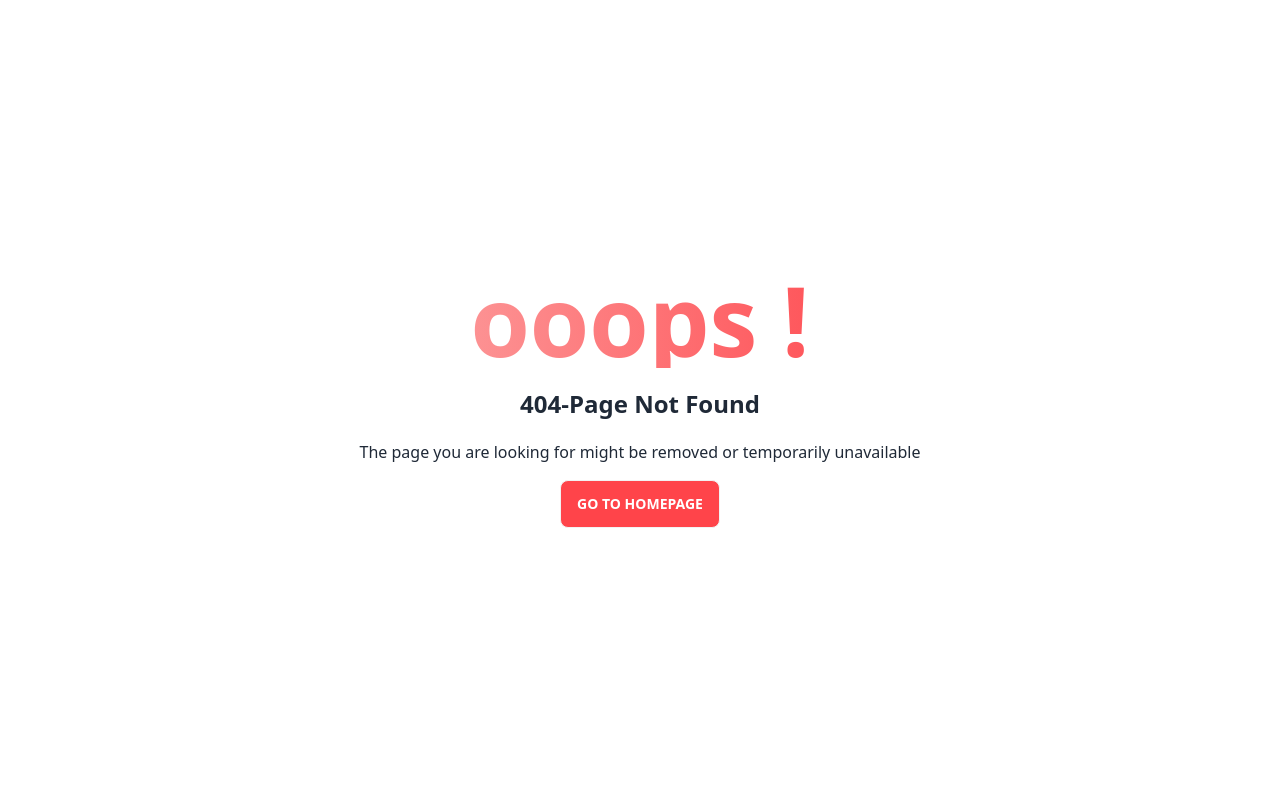
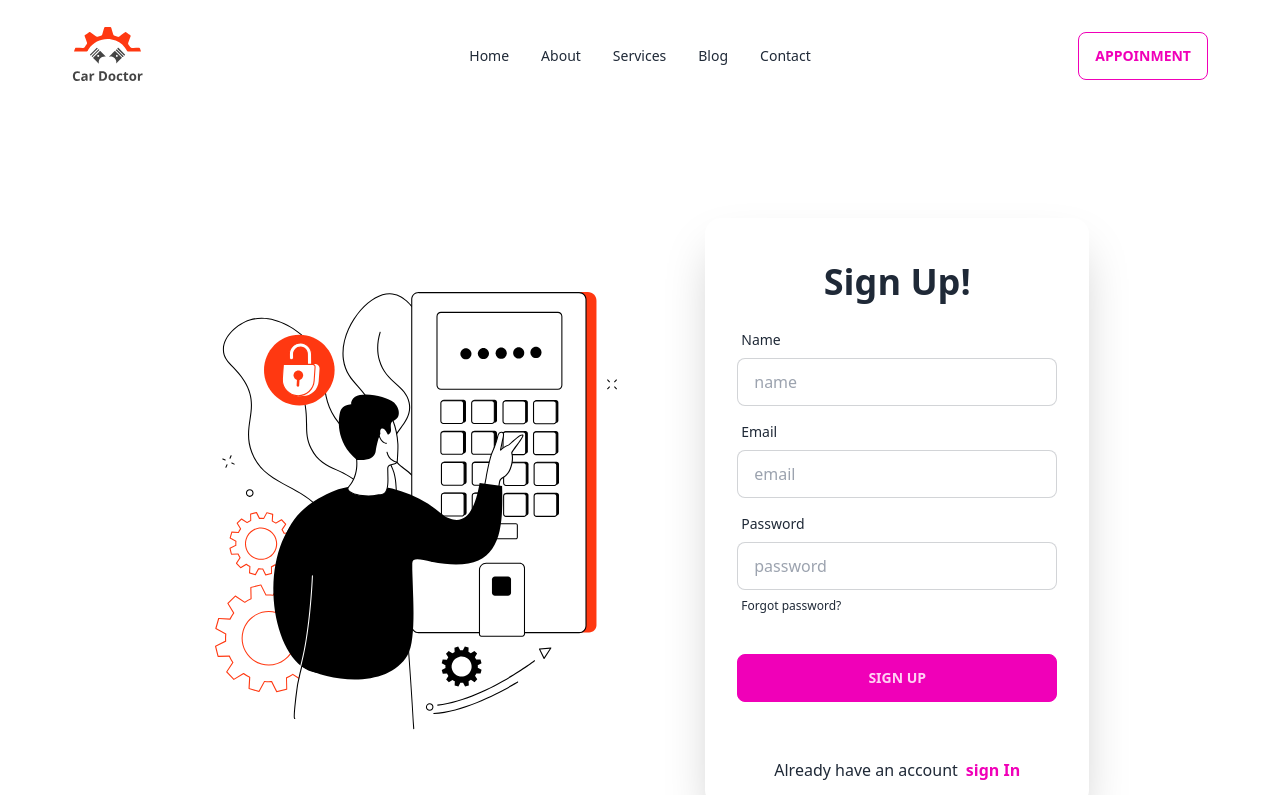
Before and after one commit to nayon117/car-doctor-client-side, a React (Vite) app: page /register in a window 1280 px wide. Before the commit this address had no page. Shown: the top 795 px of the page. Built offline with nearby package versions, Linux system fonts and the light colour scheme; no server answers.

Commit message:
add firebase authentications

```diff
--- /dev/null
+++ b/src/Provider/AuthProvider.jsx
@@ -0,0 +1,50 @@
+import { createUserWithEmailAndPassword, onAuthStateChanged, signInWithEmailAndPassword } from 'firebase/auth';
+import PropTypes from 'prop-types';
+import { createContext, useEffect, useState } from 'react';
+import auth from '../firebase/firebase.config';
+
+export const AuthContext = createContext(null)
+
+const AuthProvider = ({ children }) => {
+
+    const [user,setUser] = useState(null)
+    const [loading,setLoading] = useState(true)
+
+    const createUser = (email, password) => {
+        setLoading(true)
+        return createUserWithEmailAndPassword(auth,email,password)
+    }
+
+    const signIn = (email, password) => {
+        setLoading(true)
+        return signInWithEmailAndPassword(auth,email,password)
+    }
+
+    useEffect(() => {
+      const unSubscribe =  onAuthStateChanged(auth, (currentUser) => {
+          setUser(currentUser)
+          setLoading(false)
+      })
+        return () => {
+            return unSubscribe()
+        }
+    },[])
+
+    const authInfo = {
+        user,
+        createUser,
+        signIn,
+        loading
+    }
+    return (
+        <AuthContext.Provider value={authInfo} >
+            {children}
+        </AuthContext.Provider>
+    );
+};
+
+AuthProvider.propTypes = {
+    children:PropTypes.node
+};
+
+export default AuthProvider;
--- a/src/Route/Route.jsx
+++ b/src/Route/Route.jsx
@@ -3,6 +3,7 @@ import MainLayout from "../layout/MainLayout";
 import ErrorPage from "../pages/ErrorPage/ErrorPage";
 import Home from "../pages/Home/Home";
 import Login from "../pages/Login/Login";
+import Register from "../pages/Register/Register";
 
 const myCreatedRoute = createBrowserRouter([
     {
@@ -18,6 +19,10 @@ const myCreatedRoute = createBrowserRouter([
                 path: '/login',
                 element: <Login></Login>
             },
+            {
+                path: '/register',
+                element: <Register></Register>
+            },
         ]
 
     }
--- a/src/firebase/firebase.config.js
+++ b/src/firebase/firebase.config.js
@@ -1,18 +1,20 @@
 // Import the functions you need from the SDKs you need
 import { initializeApp } from "firebase/app";
+import { getAuth } from "firebase/auth";
 // TODO: Add SDKs for Firebase products that you want to use
 // https://firebase.google.com/docs/web/setup#available-libraries
 
 // Your web app's Firebase configuration
 const firebaseConfig = {
-  apiKey: "AIzaSyA73LbCLEwh4NJUhJx1oIZanN67CvHZ1KY",
-  authDomain: "car-doctor-cl.firebaseapp.com",
-  projectId: "car-doctor-cl",
-  storageBucket: "car-doctor-cl.appspot.com",
-  messagingSenderId: "57250434827",
-  appId: "1:57250434827:web:8fe8b0abc969ca6fbbdc0e"
+  apiKey:import.meta.env.VITE_APIKEY,
+  authDomain:import.meta.env.VITE_AUTHDOMAIN,
+  projectId:import.meta.env.VITE_PROJECTID,
+  storageBucket:import.meta.env.VITE_STORAGEBUCKET,
+  messagingSenderId:import.meta.env.VITE_MESSAGINGSENDERID,
+  appId:import.meta.env.VITE_APPID,
 };
 
 // Initialize Firebase
 const app = initializeApp(firebaseConfig);
-export default app;
+const auth = getAuth(app);
+export default auth;
--- a/src/main.jsx
+++ b/src/main.jsx
@@ -3,9 +3,12 @@ import ReactDOM from 'react-dom/client'
 import './index.css'
 import { RouterProvider } from 'react-router-dom'
 import myCreatedRoute from './Route/Route'
+import AuthProvider from './Provider/AuthProvider'
 
 ReactDOM.createRoot(document.getElementById('root')).render(
   <React.StrictMode>
+    <AuthProvider>
     <RouterProvider router={myCreatedRoute} ></RouterProvider>
+    </AuthProvider>
   </React.StrictMode>,
 )
--- a/src/pages/Login/Login.jsx
+++ b/src/pages/Login/Login.jsx
@@ -1,5 +1,25 @@
+import { Link } from "react-router-dom";
 import img from "../../assets/images/login/login.svg";
+import { useContext } from "react";
+import { AuthContext } from "../../Provider/AuthProvider";
 const Login = () => {
+     const {signIn} = useContext(AuthContext)
+    const handleLogin = e => {
+        e.preventDefault()
+        const form = e.target;
+        const email = form.email.value;
+        const password = form.password.value;
+
+        signIn(email,password)
+            .then(res => {
+            console.log(res.user);
+        })
+            .catch(error => {
+               console.log(error);
+           })
+    }
+
+
   return (
     <div className="hero min-h-screen  ">
       <div className="hero-content flex-col lg:flex-row">
@@ -7,7 +27,7 @@ const Login = () => {
           <img className="p-6" src={img} alt="" />
         </div>
         <div className="card flex-shrink-0 w-full max-w-sm shadow-2xl bg-base-100">
-          <form className="card-body">
+          <form onSubmit={handleLogin} className="card-body">
             <h1 className="text-4xl py-3 text-center font-bold">Login!</h1>
             <div className="form-control">
               <label className="label">
@@ -15,6 +35,7 @@ const Login = () => {
               </label>
               <input
                 type="email"
+                name="email"
                 placeholder="email"
                 className="input input-bordered"
                 required
@@ -27,6 +48,7 @@ const Login = () => {
               <input
                 type="password"
                 placeholder="password"
+                name="password"
                 className="input input-bordered"
                 required
               />
@@ -40,10 +62,16 @@ const Login = () => {
               <input
                 className="btn btn-secondary"
                 type="submit"
-                value="submit"
+                value="sign In"
               />
             </div>
           </form>
+          <p className="py-6 px-2 text-center">
+            New to car doctor{" "}
+            <Link className="text-secondary font-bold" to="/register">
+              signup
+            </Link>
+          </p>
         </div>
       </div>
     </div>
--- /dev/null
+++ b/src/pages/Register/Register.jsx
@@ -0,0 +1,96 @@
+import { Link } from "react-router-dom";
+import img from '../../assets/images/login/login.svg';
+import { useContext } from "react";
+import { AuthContext } from "../../Provider/AuthProvider";
+
+const Register = () => {
+
+    const { createUser } = useContext(AuthContext)
+
+    const handleRegister = e => {
+        e.preventDefault()
+        const form = e.target;
+        const name = form.name.value;
+        const email = form.email.value;
+        const password = form.password.value;
+        console.log(name, email, password);
+
+        createUser(email,password)
+        .then(res => {
+            console.log(res.user);
+        })
+            .catch(error => {
+            console.log(error);
+        })
+    }
+    return (
+        <div className="hero min-h-screen  ">
+        <div className="hero-content flex-col lg:flex-row">
+          <div className=" mr-12 w-1/2">
+            <img className="p-6" src={img} alt="" />
+          </div>
+          <div className="card flex-shrink-0 w-full max-w-sm shadow-2xl bg-base-100">
+            <form onSubmit={handleRegister} className="card-body">
+              <h1 className="text-4xl py-3 text-center font-bold">Sign Up!</h1>
+              <div className="form-control">
+                <label className="label">
+                  <span className="label-text">Name</span>
+                </label>
+                <input
+                  type="text"
+                  name="name"
+                  placeholder="name"
+                  className="input input-bordered"
+                  required
+                />
+              </div>
+              <div className="form-control">
+                <label className="label">
+                  <span className="label-text">Email</span>
+                </label>
+                <input
+                  type="email"
+                  name="email"
+                  placeholder="email"
+                  className="input input-bordered"
+                  required
+                />
+              </div>
+              <div className="form-control">
+                <label className="label">
+                  <span className="label-text">Password</span>
+                </label>
+                <input
+                  type="password"
+                  placeholder="password"
+                  name="password"
+                  className="input input-bordered"
+                  required
+                />
+                <label className="label">
+                  <a href="#" className="label-text-alt link link-hover">
+                    Forgot password?
+                  </a>
+                </label>
+              </div>
+              <div className="form-control mt-6">
+                <input
+                  className="btn btn-secondary"
+                  type="submit"
+                  value="sign up"
+                />
+              </div>
+            </form>
+            <p className="py-6 px-2 text-center">
+               Already have an account
+              <Link className="text-secondary ml-2 font-bold" to="/login">
+                sign In
+              </Link>
+            </p>
+          </div>
+        </div>
+      </div>
+    );
+};
+
+export default Register;
```
